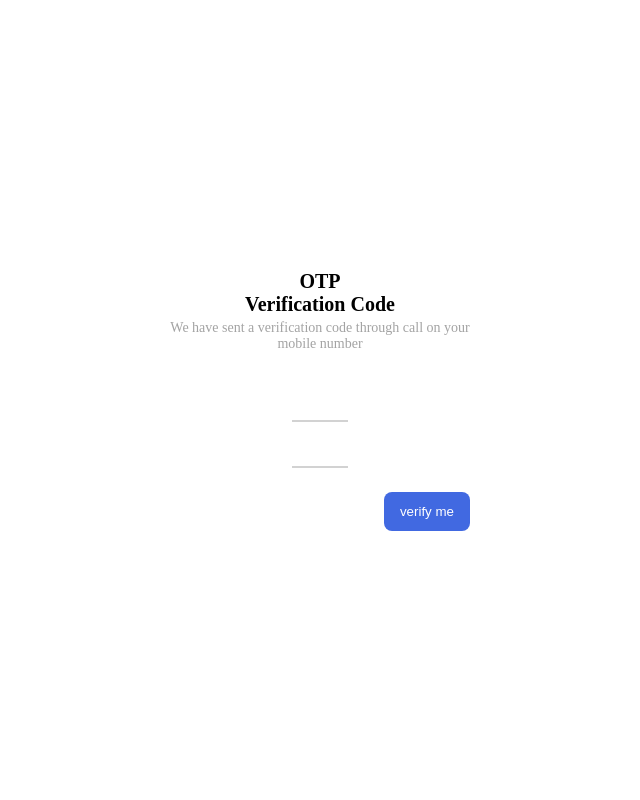
After one commit to HussainAzad01/med_remainder, a Django app: page /login-otp in a window 1280 px wide. The commit adds this page. Shown: the whole page, without its empty margins (320-960 px from the left). Run offline with Django 4.2, Linux system fonts and the light colour scheme.

Commit message:
added OTP auth after the login screen!

```diff
--- /dev/null
+++ b/med_remainder/med_app/templates/med_app/otp_screen.html
@@ -0,0 +1,93 @@
+<!DOCTYPE html>
+<html lang="en">
+<head>
+    <meta charset="UTF-8">
+    <title>OTP</title>
+</head>
+<style>
+    .messages{
+    color: red;
+    }
+    body {
+            display: flex;
+            justify-content: center;
+            align-items: center;
+            height: 100vh;
+            margin: 0;
+        }
+    .form {
+  display: flex;
+  align-items: center;
+  flex-direction: column;
+  justify-content: space-around;
+  width: 300px;
+  background-color: white;
+  border-radius: 12px;
+  padding: 20px;
+}
+
+.title {
+  font-size: 20px;
+  font-weight: bold;
+  color: black
+}
+
+.message {
+  color: #a3a3a3;
+  font-size: 14px;
+  margin-top: 4px;
+  text-align: center
+}
+
+.inputs {
+  margin-top: 10px
+}
+
+.inputs input {
+  width: 52px;
+  height: 42px;
+  text-align: center;
+  border: none;
+  border-bottom: 2.5px solid #d2d2d2;
+  margin: 0 10px;
+}
+
+.inputs input:focus {
+  border-bottom: 1.5px solid royalblue;
+  outline: none;
+}
+
+.action {
+  margin-top: 24px;
+  padding: 12px 16px;
+  border-radius: 8px;
+  border: none;
+  background-color: royalblue;
+  color: white;
+  cursor: pointer;
+  align-self: end;
+}
+</style>
+<body>
+<form class="form" method="post">{% csrf_token %}
+    {% if messages %}
+    <ul class="messages">
+    {% for message in messages %}
+        <li>{% if message.tags %}
+        {% endif %}
+        {{ message }}
+        </li>
+    {% endfor %}
+    </ul>
+    {% endif %}
+    <div class="title">OTP</div>
+    <div class="title">Verification Code</div>
+    <p class="message">We have sent a verification code through call on your mobile number</p>
+    <div class="inputs">
+        <input id="input1" type="text" name="phone_otp" maxlength="4"><br>
+        <input id="input2" type="text" name="email_otp" maxlength="4">
+    </div>
+    <button class="action">verify me</button>
+</form>
+</body>
+</html>
--- a/med_remainder/med_app/urls.py
+++ b/med_remainder/med_app/urls.py
@@ -1,12 +1,14 @@
 from django.urls import path
 from . import views
-from .views import RemainderCreate
+from .views import RemainderCreate, RemainderListView
 
 urlpatterns = [
     path('signup', views.signup_user, name='signup'),
     path('login', views.login_user, name='login'),
     path('logout', views.logout_user, name='logout'),
+    path('login-otp', views.login_with_otp, name="login-otp"),
     path('remainderCreate', RemainderCreate.as_view(), name='remaindersCreate'),
-    path('remainderList', views.remainderList, name='remaindersList'),
+    path('remainderList', RemainderListView.as_view(), name='remaindersList'),
+    path('search', views.searchUser, name='search-for-user'),
 
 ]
--- a/med_remainder/med_app/views.py
+++ b/med_remainder/med_app/views.py
@@ -1,12 +1,17 @@
 from django.shortcuts import render, redirect
-from django.urls import reverse_lazy
-from .models import CustomUser, MedRemainder
+from .models import CustomUser, MedRemainder, User_Otp
 from django.contrib import messages
 from django import forms
+from django.urls import reverse_lazy
 from django.views.generic.edit import CreateView, UpdateView, DeleteView
+from django.views.generic import ListView
 from django.contrib.auth import authenticate, login, logout
-from datetime import datetime,timezone, date
+from datetime import datetime, timezone, date
+from django.core.paginator import Paginator
+from django.contrib.auth.mixins import LoginRequiredMixin
+from .helpers import send_otp
 from django.contrib.auth.decorators import login_required
+
 
 # Create your views here.
 
@@ -26,10 +31,12 @@ def signup_user(request):
             user = CustomUser.objects.create_user(
                 email=email,
                 phone=phone,
-                password=password
+                password=password,
             )
-            messages.success(request, "User Signup successfully, please login!")
             return redirect('/login')
+        else:
+            messages.error(request, "your password is too short")
+            return render(request, 'med_app/signup.html')
 
         # except:
         #     messages.error(request, 'Please enter valid email')
@@ -52,10 +59,32 @@ def login_user(request):
             messages.info(request, 'Password is incorrect!')
 
         elif is_user is not None:
-            login(request, is_user)
-            return redirect('/remainderList')
+            user = CustomUser.objects.filter(email=is_user).first()
+            otp = send_otp(user.phone)
+            otp = User_Otp.objects.create(
+                user=user,
+                phone_otp=otp,
+                email_otp=None
+            )
+            return redirect('/login-otp')
 
     return render(request, 'med_app/login.html')
+
+
+def login_with_otp(request):
+    if request.method == "POST":
+        phone_otp = request.POST.get('phone_otp')
+        email_otp = request.POST.get('email_otp')
+        user = User_Otp.objects.filter(phone_otp=phone_otp).first()
+        if user is None:
+            messages.info(request, "Otp incorrect !")
+            return render(request, 'med_app/otp_screen.html')
+
+        login(request, user.user)
+        user.delete()
+        return redirect("/remainderList")
+
+    return render(request, 'med_app/otp_screen.html')
 
 
 def logout_user(request):
@@ -63,46 +92,33 @@ def logout_user(request):
     return redirect('/login')
 
 
-# @login_required
-# def remainderCreate(request):
-#     if request.method == 'POST':
-#         data = request.POST
-#         first_name = data.get('first_name')
-#         last_name = data.get('last_name')
-#         med_name = data.get('med_name')
-#         med_description = data.get('med_description')
-#         reminder_morning = str_to_datetime(data.get('morning'))
-#         reminder_noon = str_to_datetime(data.get('noon'))
-#         reminder_evening = str_to_datetime(data.get('evening'))
-#         reminder_upto = str_to_date(data.get('remind_date'))
-#         # c_time = date.today()
-#         c_time = datetime.now(tz=timezone.utc)
-#         if reminder_upto >= c_time:
-#             med = MedRemainder.objects.create(
-#                 first_name=first_name,
-#                 last_name=last_name,
-#                 med_name=med_name,
-#                 med_description=med_description,
-#                 time_slot_morning=reminder_morning,
-#                 time_slot_noon=reminder_noon,
-#                 time_slot_evening=reminder_evening,
-#                 remind_number_days=reminder_upto
-#             )
-#
-#
-#         else:
-#             messages.error(request, f"Date should be greater than {c_time}")
-#     return render(request, 'med_app/remainder_create.html')
+class RemainderCreate(LoginRequiredMixin, CreateView):
+    model = MedRemainder
+    fields = ['name', 'med_name', 'med_description',
+              'time_slot_morning', 'time_slot_noon', 'time_slot_evening', 'remind_number_days']
+    template_name = 'med_app/remainder_create.html'
+    success_url = reverse_lazy('remaindersList')
 
-class RemainderCreate(CreateView):
-    model = MedRemainder
-    fields = ['first_name', 'last_name', 'med_name', 'med_description', 'time_slot_morning', 'time_slot_noon', 'time_slot_evening', 'remind_number_days']
-    template_name = 'med_app/remainder_create.html'
-    success_url = reverse_lazy('remainderList')
+    def get_form(self, form_class=None):
+        form = super().get_form(form_class)
+        # to change the format of the date, because by django it was set as text
+        form.fields['med_description'].widget = forms.Textarea(attrs={'type': 'text'})
+        form.fields['remind_number_days'].widget = forms.DateInput(attrs={'type': 'date'})
+
+        class DateTimeLocalInput(forms.DateTimeInput):
+            input_type = 'datetime-local'
+            format = '%Y-%m-%dT%H:%M'
+
+        form.fields['time_slot_morning'].widget = DateTimeLocalInput()
+        form.fields['time_slot_noon'].widget = DateTimeLocalInput()
+        form.fields['time_slot_evening'].widget = DateTimeLocalInput()
+        return form
 
     def form_valid(self, form):
-        # to add current time in the created_on field
+        # to create a form for the user who is logged in!
         form.instance.user = self.request.user
+        form.instance.name = form.instance.name.capitalize()
+        form.instance.med_name = form.instance.med_name.capitalize()
         # logic so that a user can't put the due date before the current date
         # due_date = form.cleaned_data['due_date']
         # c_time = datetime.now(timezone.utc)
@@ -112,12 +128,44 @@ class RemainderCreate(CreateView):
         return super(RemainderCreate, self).form_valid(form)
 
 
-def remainderList(request):
-    email = request.user
-    print(email)
-    data = MedRemainder.objects.filter(user=email)
-    params = {'reminders': data}
-    return render(request, 'med_app/remainder_list.html', params)
+class RemainderListView(LoginRequiredMixin, ListView):
+    model = MedRemainder
+    context_object_name = 'remainders'
+    template_name = 'med_app/remainder_list.html'
+    paginate_orphans = 1
+
+    def get_queryset(self):
+        # to filer the tasks with respect to the user only
+        queryset = super().get_queryset()
+        queryset = queryset.filter(user=self.request.user)
+        return queryset
+
+    def get_context_data(self, **kwargs):
+        context = super().get_context_data(**kwargs)
+        p = Paginator(context['remainders'], 3)
+        page = self.request.GET.get('page')
+        remainders = p.get_page(page)
+        context['remainders'] = remainders
+        return context
+
+@login_required
+def searchUser(request):
+    loggeduser = request.user
+    if request.method == 'POST':
+        search_query = request.POST.get('search')
+        if not search_query:
+            return redirect('/remainderList')
+        else:
+            med = MedRemainder.objects.filter(user=loggeduser)
+            data = med.filter(name__contains=search_query.capitalize())
+            if len(data) == 0:
+                med_data = med.filter(med_name__contains=search_query.capitalize())
+                params = {'datas': med_data}
+                return render(request, 'med_app/search.html', params)
+            params = {'datas': data}
+            return render(request, 'med_app/search.html', params)
+    else:
+        return render(request, 'med_app/search.html')
 
 
 def str_to_date(reminder_date):
--- a/med_remainder/med_remainder/settings.py
+++ b/med_remainder/med_remainder/settings.py
@@ -131,6 +131,7 @@ STATIC_URL = 'static/'
 
 STATICFILES_DIRS = [os.path.join(BASE_DIR, 'static')]
 
+API_KEY = "ae1c9b37-4987-11ee-addf-0200cd936042"
 
 # Default primary key field type
 # https://docs.djangoproject.com/en/4.2/ref/settings/#default-auto-field
```
Also changed, not shown: med_remainder/med_app/admin.py (+4 -3 lines), med_remainder/med_app/helpers.py (added, +12 -0 lines), med_remainder/med_app/models.py (+9 -5 lines), med_remainder/med_app/templates/med_app/base.html (added, +139 -0 lines), med_remainder/med_app/templates/med_app/remainder_create.html (+20 -26 lines), med_remainder/med_app/templates/med_app/remainder_list.html (+30 -135 lines), med_remainder/med_app/templates/med_app/search.html (added, +27 -0 lines).
